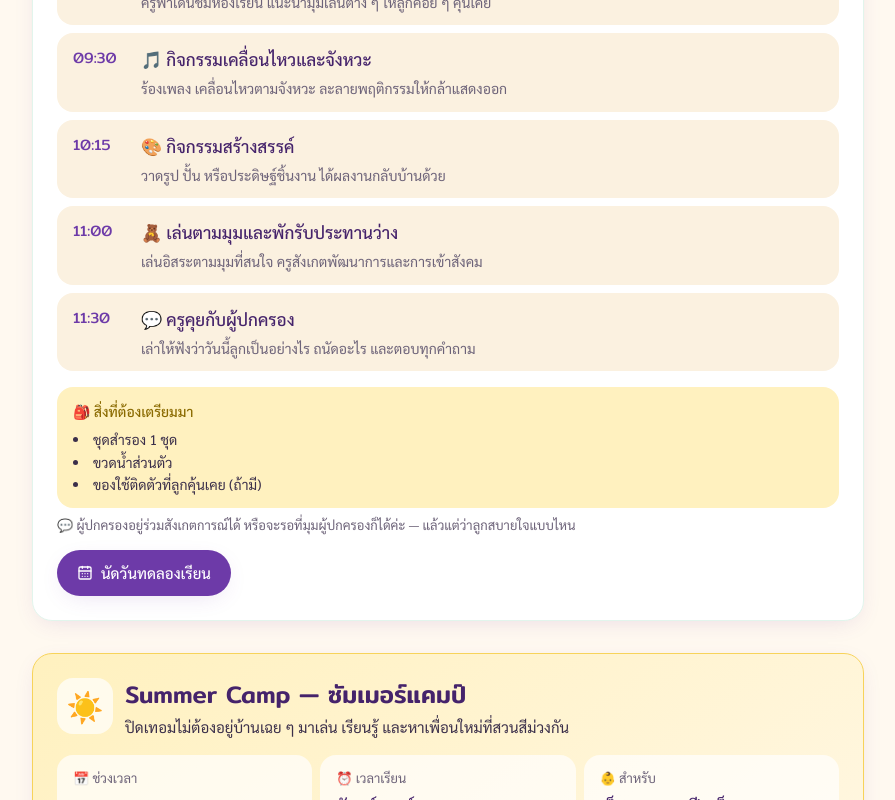
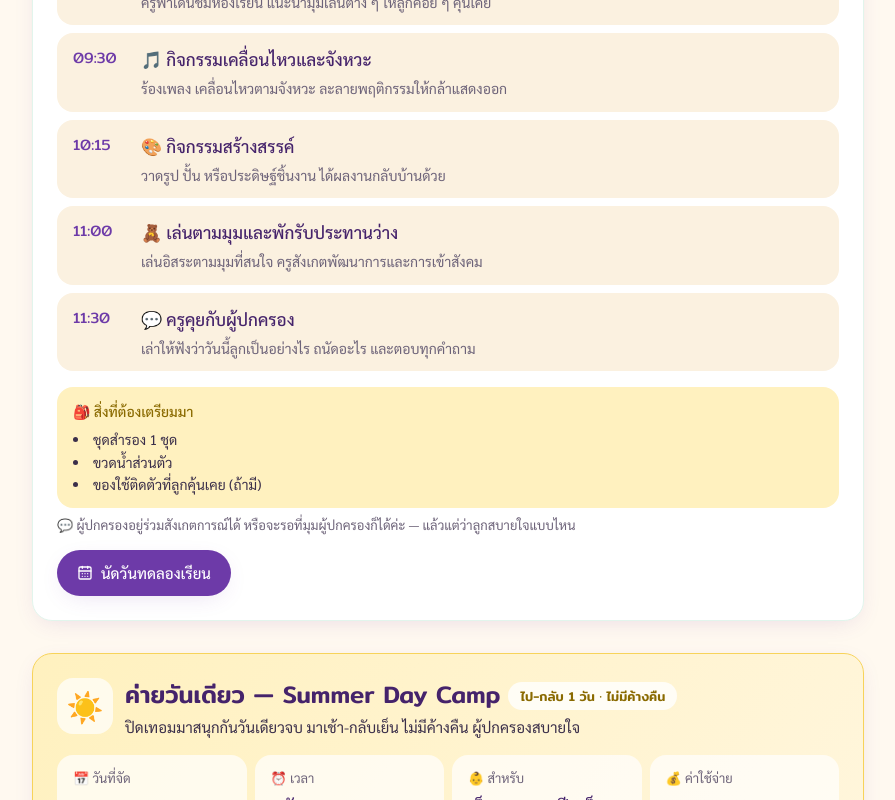
Before and after one commit to wachi9142-cpu/plan-play-learn-fang-front, a Next.js app: page /admission in a window 1280 px wide. Shown: the part 2000-2800 px from the top of the page, without its empty margins (192-1087 px from the left). Built offline with nearby package versions, Linux system fonts and the light colour scheme.

Commit message:
Update admission page to reflect changes for One-Day Camp format and details

```diff
--- a/src/app/admission/page.tsx
+++ b/src/app/admission/page.tsx
@@ -22,7 +22,7 @@ export default function AdmissionPage() {
           <Tag tone="pink">ครู 3 คน / ห้อง</Tag>
           <Tag tone="mint">{ADMISSION.period ?? "รับสมัครตลอดปี"}</Tag>
           {ADMISSION.trial.enabled && <Tag tone="yellow">🌼 ทดลองเรียนฟรี 1 วัน</Tag>}
-          {ADMISSION.summer.enabled && <Tag tone="sky">☀️ มีซัมเมอร์แคมป์</Tag>}
+          {ADMISSION.summer.enabled && <Tag tone="sky">☀️ ค่ายวันเดียว ไม่ค้างคืน</Tag>}
         </div>
       </PageHeader>
 
@@ -180,33 +180,54 @@ export default function AdmissionPage() {
         </section>
       )}
 
-      {/* ---------- ☀️ ซัมเมอร์แคมป์ ---------- */}
+      {/* ---------- ☀️ ค่ายวันเดียว ---------- */}
       {ADMISSION.summer.enabled && (
         <section className="card animate-rise mb-8 border-yellow-accent! bg-gradient-to-br from-yellow-soft to-cream p-5 sm:p-6">
           <div className="flex flex-wrap items-start gap-3">
             <span className="grid size-14 shrink-0 place-items-center rounded-2xl bg-white/70 text-3xl">☀️</span>
             <div className="min-w-0 flex-1">
-              <h2 className="text-xl sm:text-2xl">{ADMISSION.summer.title}</h2>
+              <h2 className="text-xl sm:text-2xl">
+                {ADMISSION.summer.title}
+                <span className="ml-2 rounded-full bg-white/80 px-3 py-1 align-middle text-[13px] font-medium text-[#8a6a00]">{ADMISSION.summer.format}</span>
+              </h2>
               <p className="mt-1 text-[15px] leading-relaxed text-ink">{ADMISSION.summer.tagline}</p>
             </div>
           </div>
 
-          <dl className="mt-4 grid gap-2 sm:grid-cols-3">
+          <dl className="mt-4 grid gap-2 sm:grid-cols-2 lg:grid-cols-4">
             <div className="rounded-2xl bg-white/70 px-4 py-3">
-              <dt className="text-[13px] text-ink-soft">📅 ช่วงเวลา</dt>
+              <dt className="text-[13px] text-ink-soft">📅 วันที่จัด</dt>
               <dd className="mt-0.5 font-medium text-purple-800">{ADMISSION.summer.period ?? "สอบถามครู"}</dd>
             </div>
             <div className="rounded-2xl bg-white/70 px-4 py-3">
-              <dt className="text-[13px] text-ink-soft">⏰ เวลาเรียน</dt>
+              <dt className="text-[13px] text-ink-soft">⏰ เวลา</dt>
               <dd className="mt-0.5 font-medium text-purple-800">{ADMISSION.summer.days}</dd>
             </div>
             <div className="rounded-2xl bg-white/70 px-4 py-3">
               <dt className="text-[13px] text-ink-soft">👶 สำหรับ</dt>
               <dd className="mt-0.5 font-medium text-purple-800">{ADMISSION.summer.forAges}</dd>
             </div>
+            <div className="rounded-2xl bg-white/70 px-4 py-3">
+              <dt className="text-[13px] text-ink-soft">💰 ค่าใช้จ่าย</dt>
+              <dd className="mt-0.5 font-medium text-purple-800">{ADMISSION.summer.fee ?? "สอบถามครู"}</dd>
+              <dd className="text-[12px] text-ink-soft">{ADMISSION.summer.feeUnit}</dd>
+            </div>
           </dl>
 
-          <h3 className="mt-5 text-lg">กิจกรรมในแคมป์</h3>
+          <h3 className="mt-5 text-lg">ตารางวันแคมป์</h3>
+          <ol className="mt-2 grid gap-2">
+            {ADMISSION.summer.flow.map((f) => (
+              <li key={f.time} className="flex gap-3 rounded-2xl bg-white/70 px-4 py-3">
+                <span className="w-14 shrink-0 font-display text-[15px] text-purple-600">{f.time}</span>
+                <span className="min-w-0">
+                  <span className="block font-medium text-purple-800">{f.emoji} {f.title}</span>
+                  <span className="mt-0.5 block text-[14px] leading-relaxed text-ink-soft">{f.detail}</span>
+                </span>
+              </li>
+            ))}
+          </ol>
+
+          <h3 className="mt-5 text-lg">กิจกรรมที่จะได้เล่น</h3>
           <div className="mt-2 grid gap-2 sm:grid-cols-2 lg:grid-cols-3">
             {ADMISSION.summer.highlights.map((h) => (
               <div key={h.title} className="rounded-2xl bg-white/70 px-4 py-3">
@@ -216,11 +237,18 @@ export default function AdmissionPage() {
             ))}
           </div>
 
+          <div className="mt-4 rounded-2xl bg-white/80 px-4 py-3 text-[14px]">
+            <p className="font-medium text-[#8a6a00]">🎒 สิ่งที่ต้องเตรียมมา</p>
+            <ul className="mt-1 list-inside list-disc leading-relaxed text-ink">
+              {ADMISSION.summer.bring.map((x) => <li key={x}>{x}</li>)}
+            </ul>
+          </div>
+
           <p className="mt-3 text-[13px] leading-snug text-ink-soft">💡 {ADMISSION.summer.note}</p>
 
           {phone && (
             <a href={phone.href} className="tap mt-4 inline-flex items-center gap-2 rounded-full bg-purple-600 px-5 py-2.5 text-[15px] font-medium text-white shadow-soft hover:bg-purple-700">
-              <Phone size={16} /> สอบถามซัมเมอร์แคมป์
+              <Phone size={16} /> สอบถามค่ายวันเดียว
             </a>
           )}
         </section>
--- a/src/data/admission.ts
+++ b/src/data/admission.ts
@@ -99,18 +99,39 @@ export const ADMISSION = {
   },
 
   /**
-   * ☀️ ซัมเมอร์แคมป์ — ตั้ง enabled: false ถ้ายังไม่เปิดรับ (หน้าเว็บจะซ่อนให้เอง)
-   * ช่วงเวลาและค่าใช้จ่ายเป็น null ไว้ก่อน รอครูกำหนด
+   * ☀️ ค่ายวันเดียว (One-Day Camp) — ไป-กลับ ไม่มีค้างคืน เหมาะกับเด็กอนุบาล
+   * ตั้ง enabled: false ถ้ายังไม่เปิดรับ (หน้าเว็บจะซ่อนให้เอง)
+   * วันที่จัดและค่าใช้จ่ายเป็น null ไว้ก่อน รอครูกำหนด
    */
   summer: {
     enabled: true,
-    title: "Summer Camp — ซัมเมอร์แคมป์",
-    tagline: "ปิดเทอมไม่ต้องอยู่บ้านเฉย ๆ มาเล่น เรียนรู้ และหาเพื่อนใหม่ที่สวนสีม่วงกัน",
+    title: "ค่ายวันเดียว — Summer Day Camp",
+    tagline: "ปิดเทอมมาสนุกกันวันเดียวจบ มาเช้า-กลับเย็น ไม่มีค้างคืน ผู้ปกครองสบายใจ",
+    /** จุดขายหลัก — ย้ำว่าเด็กเล็กไม่ต้องค้างคืน */
+    format: "ไป-กลับ 1 วัน · ไม่มีค้างคืน",
     /** null = ยังไม่ประกาศ → หน้าเว็บจะชวนให้สอบถาม */
     period: null as string | null,
-    days: "จันทร์–ศุกร์ 09:00–15:00 น.",
+    days: "1 วัน เวลา 09:00–15:00 น. (ส่งเช้า รับเย็น)",
     forAges: "เด็กอายุ 2–6 ปี (เด็กนอกโรงเรียนสมัครได้)",
+    /** null = ยังไม่ประกาศ */
     fee: null as string | null,
+    feeUnit: "ต่อเด็ก 1 คน / 1 วัน",
+    /** สิ่งที่เตรียมมาในวันแคมป์ */
+    bring: [
+      "ชุดสำรอง 1–2 ชุด (มีกิจกรรมเล่นน้ำ)",
+      "ขวดน้ำส่วนตัว",
+      "หมวกและผ้าเช็ดตัวผืนเล็ก",
+      "ยาประจำตัว (ถ้ามี) แจ้งครูตอนส่งเด็ก",
+    ],
+    /** วันแคมป์ลูกจะได้ทำอะไรบ้าง */
+    flow: [
+      { time: "09:00", emoji: "👋", title: "ส่งลูกและทำความรู้จักเพื่อนใหม่", detail: "ครูรับเด็กที่หน้าโรงเรียน เล่นละลายพฤติกรรมให้คุ้นเคยกัน" },
+      { time: "09:30", emoji: "🎨", title: "ฐานศิลปะและงานประดิษฐ์", detail: "ทำชิ้นงานของตัวเอง ได้ผลงานกลับบ้านตอนเย็น" },
+      { time: "10:30", emoji: "🔬", title: "ฐานทดลองวิทยาศาสตร์ตัวจิ๋ว", detail: "การทดลองสนุก ๆ ที่เด็กลงมือทำเองได้ทั้งหมด" },
+      { time: "11:30", emoji: "🍚", title: "อาหารกลางวันและนอนพัก", detail: "ทานข้าวพร้อมกัน แล้วพักผ่อนให้มีแรงเล่นต่อตอนบ่าย" },
+      { time: "13:00", emoji: "💧", title: "ฐานเล่นน้ำคลายร้อน", detail: "เล่นน้ำในสนาม มีครูดูแลใกล้ชิด แล้วอาบน้ำเปลี่ยนชุด" },
+      { time: "14:30", emoji: "🎁", title: "สรุปสนุกและรับลูกกลับบ้าน", detail: "เล่าให้ฟังว่าวันนี้ทำอะไรบ้าง รับผลงานและเกียรติบัตรกลับบ้าน" },
+    ],
     highlights: [
       { emoji: "🎨", title: "ศิลปะและงานประดิษฐ์", detail: "วาด ปั้น พิมพ์ภาพ และประดิษฐ์ชิ้นงานจากวัสดุธรรมชาติ" },
       { emoji: "🔬", title: "วิทยาศาสตร์ตัวจิ๋ว", detail: "ทดลองสนุก ๆ ที่เด็กทำเองได้ ฝึกตั้งคำถามและสังเกต" },
@@ -119,7 +140,7 @@ export const ADMISSION = {
       { emoji: "🎵", title: "ดนตรีและการเคลื่อนไหว", detail: "ร้อง เต้น เล่นเครื่องเคาะจังหวะ กล้าแสดงออกมากขึ้น" },
       { emoji: "📖", title: "นิทานและภาษา", detail: "ฟังนิทาน เล่าเรื่อง และเล่นกับตัวอักษรอย่างสนุก" },
     ],
-    note: "รับจำนวนจำกัดตามขนาดห้อง เพื่อให้ครูดูแลเด็กได้ทั่วถึงเหมือนช่วงเปิดเทอม",
+    note: "รับจำนวนจำกัดตามขนาดห้อง เพื่อให้ครูดูแลเด็กได้ทั่วถึง · มาได้มากกว่า 1 วันก็ได้ เลือกเฉพาะวันที่สะดวก",
   },
 
   faqs: [
@@ -130,7 +151,8 @@ export const ADMISSION = {
     { q: "พาลูกมาดูโรงเรียนก่อนได้ไหม?", a: "ได้ค่ะ แนะนำให้โทรนัดล่วงหน้า จะได้จัดเวลาให้ครูพาชมและพูดคุยอย่างเต็มที่" },
     { q: "ลูกปรับตัวไม่ได้ ร้องไห้ ทำอย่างไร?", a: "ช่วงแรกเด็กทุกคนต้องใช้เวลาปรับตัว ครูจะดูแลใกล้ชิดเป็นพิเศษและแจ้งผู้ปกครองทุกวันจนกว่าเด็กจะคุ้นเคย" },
     { q: "ทดลองเรียนก่อนได้ไหม มีค่าใช้จ่ายไหม?", a: "ได้ค่ะ มีวันทดลองเรียนฟรี 1 วัน (ครึ่งวัน 09:00–11:30 น.) นัดล่วงหน้าอย่างน้อย 1 วัน ผู้ปกครองอยู่ร่วมสังเกตการณ์ได้" },
-    { q: "ซัมเมอร์แคมป์รับเด็กนอกโรงเรียนไหม?", a: "รับค่ะ เด็กอายุ 2–6 ปีที่ยังไม่ได้เรียนที่นี่ก็สมัครซัมเมอร์แคมป์ได้ สอบถามช่วงเวลาและค่าใช้จ่ายได้ทางโทรศัพท์หรือไลน์" },
+    { q: "ค่ายวันเดียวต้องค้างคืนไหม?", a: "ไม่ค้างคืนค่ะ เป็นแบบไป-กลับวันเดียว ส่งลูกตอน 09:00 น. และรับกลับ 15:00 น. เด็กเล็กจะได้ไม่ต้องห่างบ้าน" },
+    { q: "ค่ายวันเดียวรับเด็กนอกโรงเรียนไหม?", a: "รับค่ะ เด็กอายุ 2–6 ปีที่ยังไม่ได้เรียนที่นี่ก็สมัครได้ และเลือกมาเฉพาะวันที่สะดวกได้ ไม่ต้องมาครบทุกวัน สอบถามวันที่จัดและค่าใช้จ่ายได้ทางโทรศัพท์หรือไลน์" },
     { q: "ติดตามพัฒนาการลูกได้อย่างไร?", a: "ผู้ปกครองดูแผนการเรียนรู้ กิจกรรมประจำสัปดาห์ ผลงาน และบันทึกพัฒนาการ 4 ด้านของลูกได้จากเว็บไซต์นี้" },
   ] as Faq[],
 };
```
Also changed, not shown: 1 other file (tests, documents, lock files or other folders).
